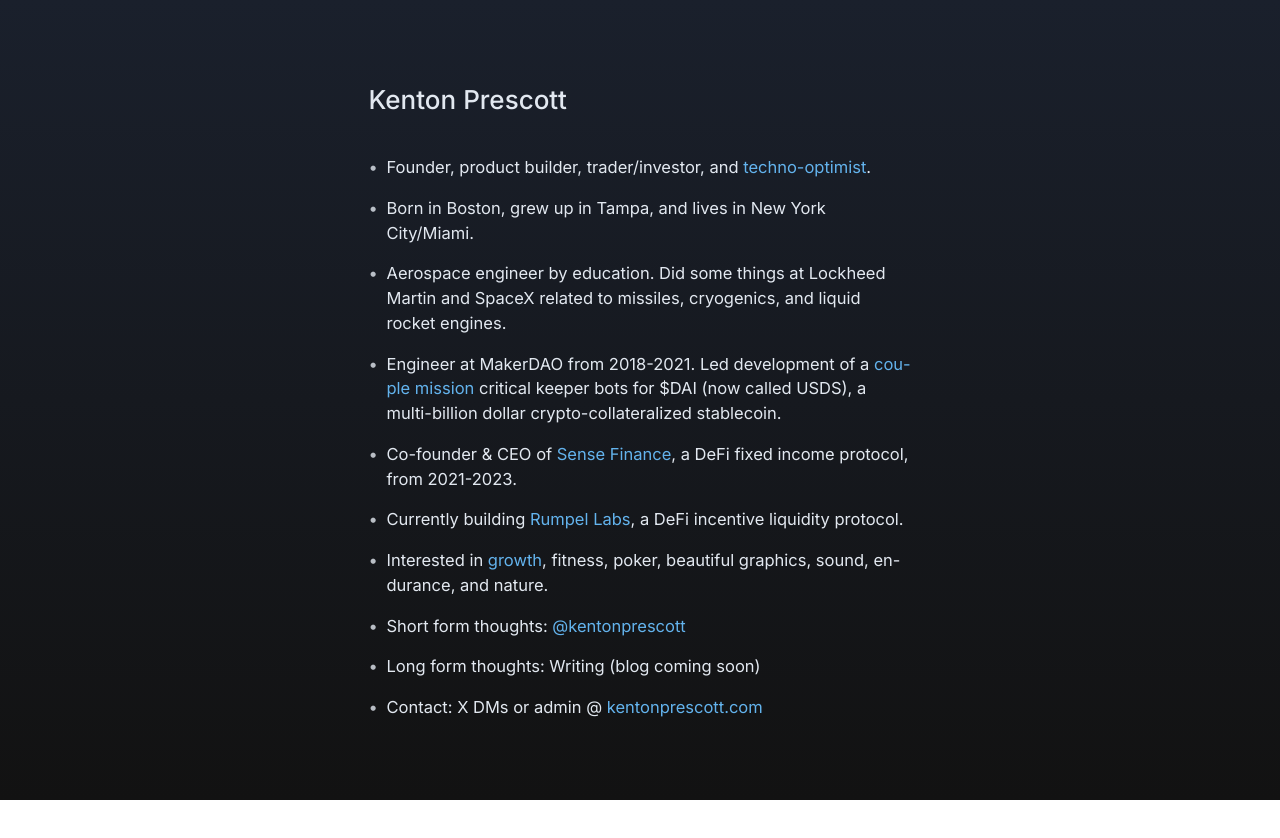
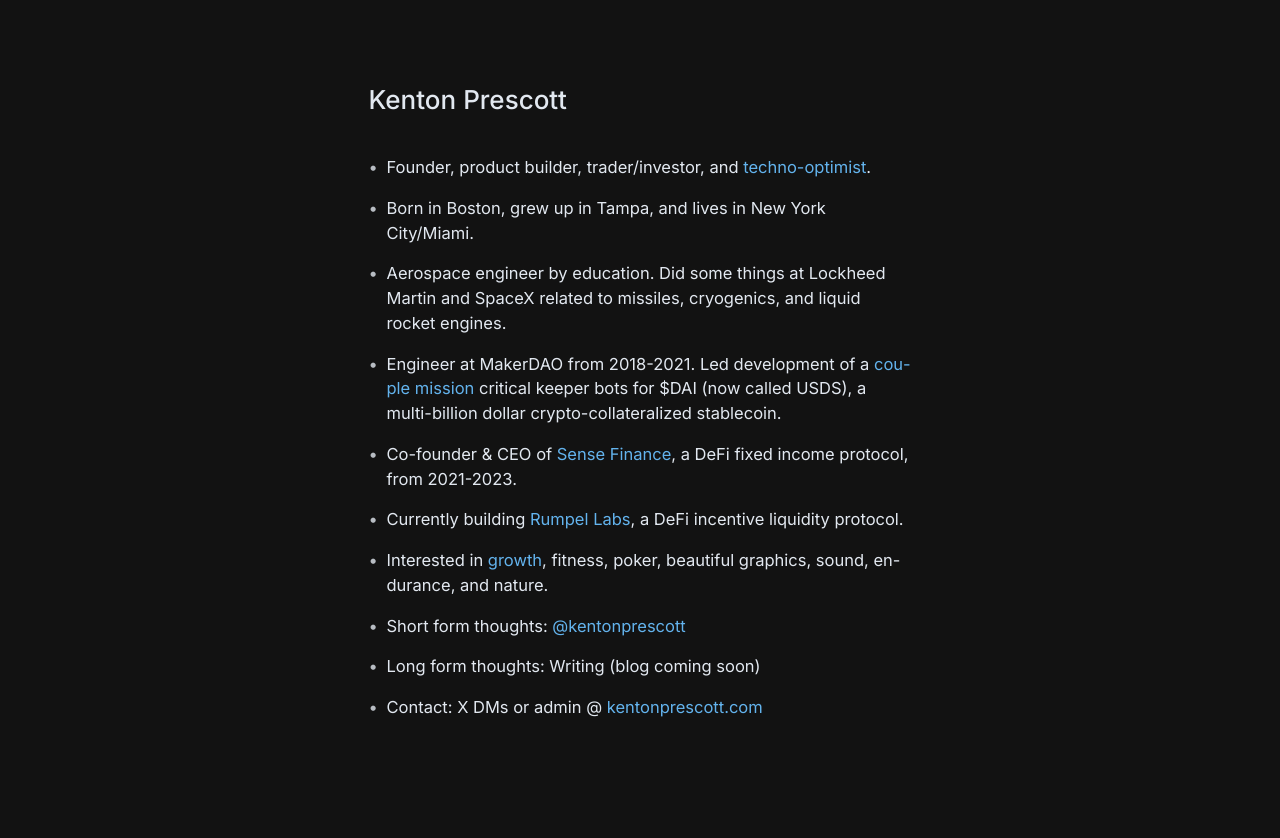
Before and after one commit to KentonPrescott/personal-website, a Next.js app: page / in a window 1280 px wide. Shown: the top 838 px of the page. Before the commit the page ends 800 px from the top, so only its background shows below. Built offline with nearby package versions, Linux system fonts and the light colour scheme.

Commit message:
Fix background color consistency and overflow issues

```diff
--- a/src/app/globals.css
+++ b/src/app/globals.css
@@ -11,13 +11,30 @@
   --link-hover-color: #4299E1;
 }
 
+/* Prevent overscroll behavior */
+html, body {
+  overscroll-behavior: none;
+  background-color: rgb(var(--background-end-rgb)); /* Solid background color to match the end of gradient */
+}
+
+html {
+  height: 100%;
+  background: linear-gradient(to bottom, rgb(var(--background-start-rgb)), rgb(var(--background-end-rgb))) no-repeat;
+  background-attachment: fixed; /* Keep the gradient fixed when scrolling */
+  overflow-x: hidden;
+}
+
 body {
   color: rgb(var(--foreground-rgb));
-  background: linear-gradient(to bottom, rgb(var(--background-start-rgb)), rgb(var(--background-end-rgb)));
   font-family: 'Inter', -apple-system, BlinkMacSystemFont, "Segoe UI", Roboto, Oxygen-Sans, Ubuntu, Cantarell, "Helvetica Neue", sans-serif;
   font-size: 16.5px;
   line-height: 1.5;
   -webkit-font-smoothing: antialiased;
+  min-height: 100%;
+  width: 100%;
+  margin: 0;
+  padding: 0;
+  overflow-x: hidden;
 }
 
 a {
--- a/src/app/page.tsx
+++ b/src/app/page.tsx
@@ -2,8 +2,8 @@
 
 export default function Home() {
   return (
-    <main className="min-h-screen w-full flex justify-center items-start py-20">
-      <div className="w-[575px] px-4">
+    <main className="min-h-screen w-full flex justify-center items-start py-20 overflow-x-hidden overflow-y-auto">
+      <div className="w-[575px] px-4 max-w-full pb-20">
         <h1>Kenton Prescott</h1>
 
         <ul className="space-y-4">
```
